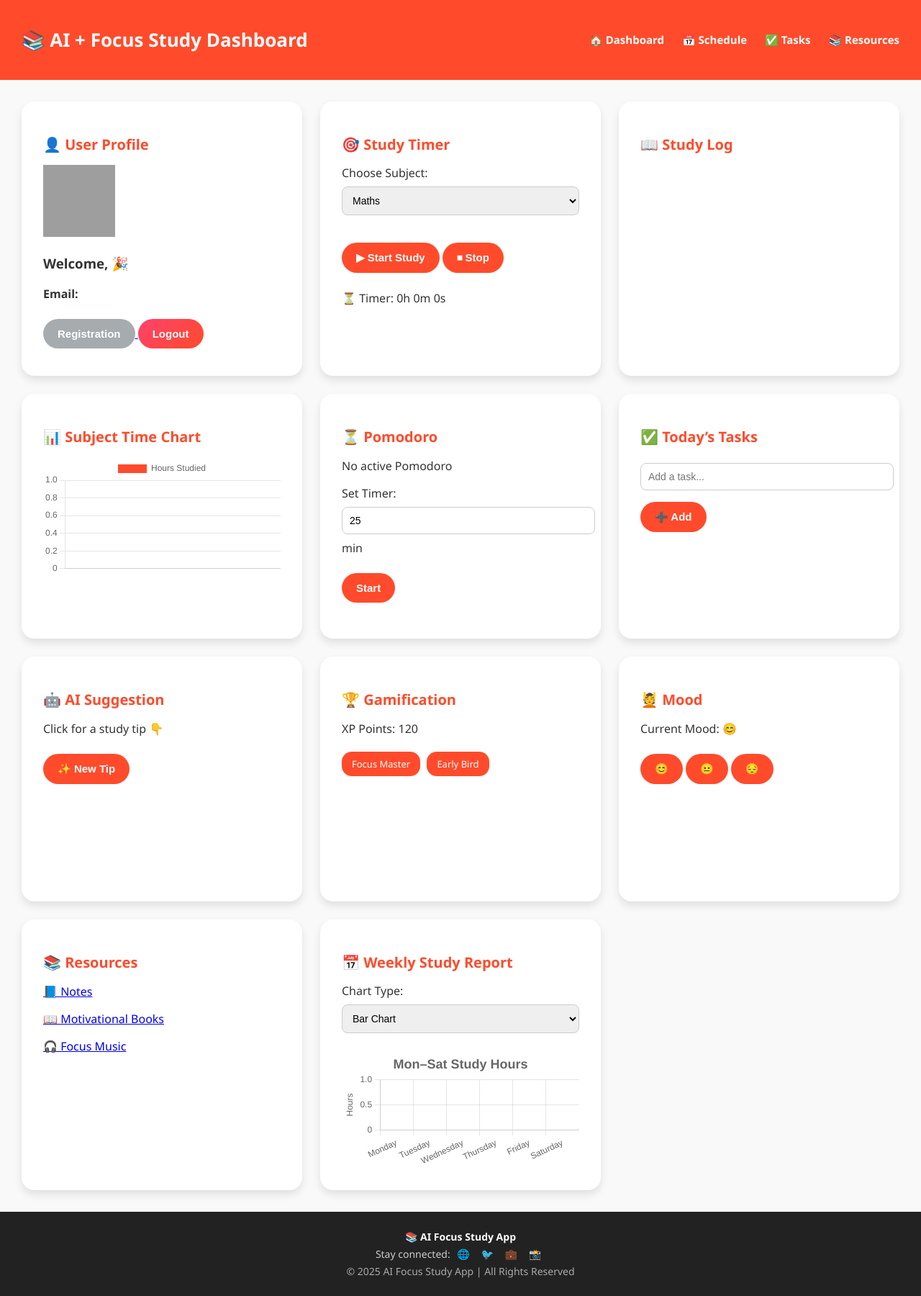
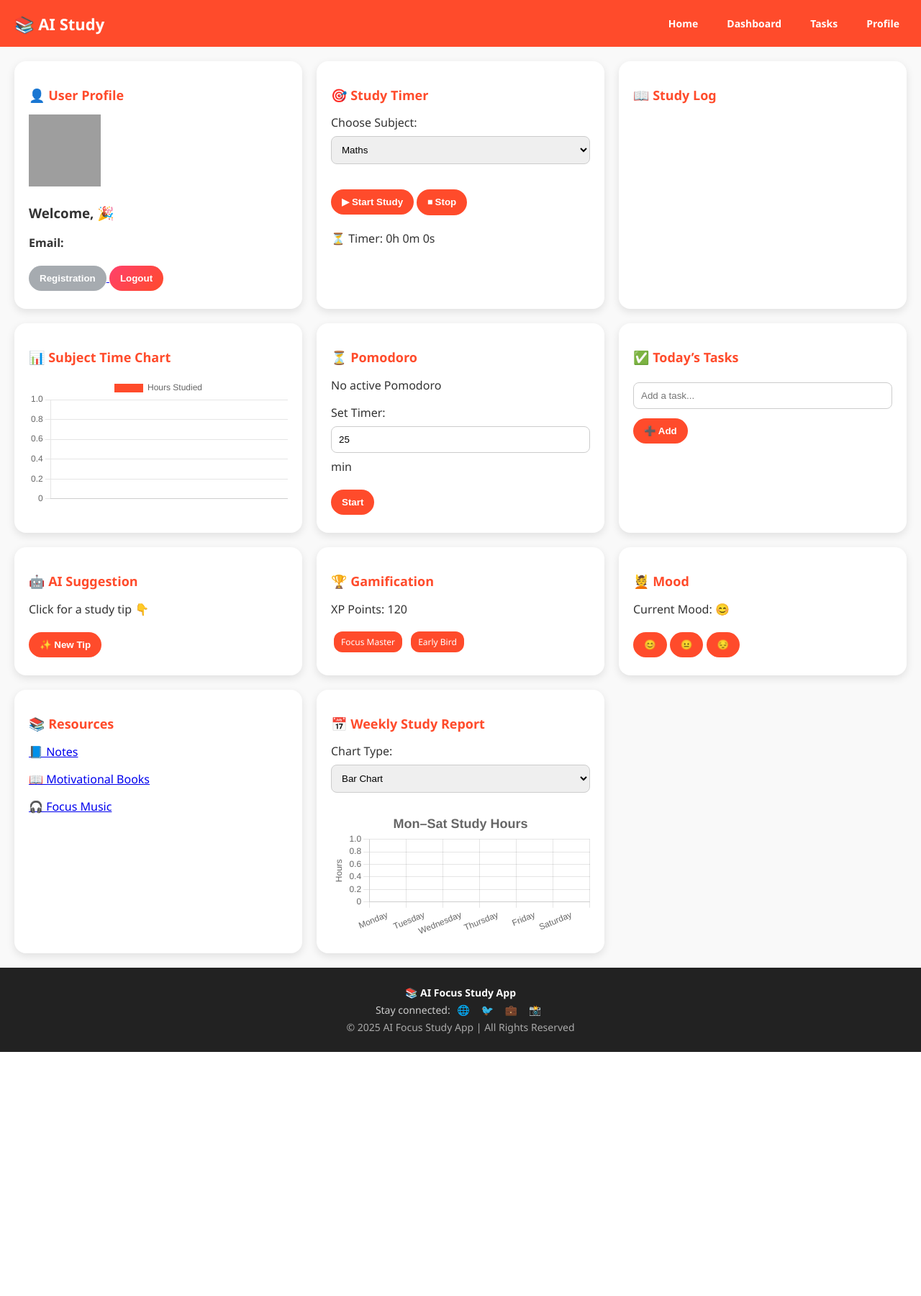
Before and after one commit to GorNarendrasinh/Smart-Focus-Study-App, a Django app: page /userdashbored/ in a window 1280 px wide. Shown: the whole page at 72% size. After the commit the page ends 1461 px from the top, so only its background shows below. Run offline with Django 5.2, Linux system fonts and the light colour scheme; a user stored in the database is signed in; grey boxes are pictures that could not be loaded.

Commit message:
Update userdashbored.html

```diff
--- a/focusstudy/templates/userdashbored.html
+++ b/focusstudy/templates/userdashbored.html
@@ -6,37 +6,214 @@
   <title>📚 AI + Focus Study Dashboard</title>
   <script src="https://cdn.jsdelivr.net/npm/chart.js"></script>
   <style>
-   body { font-family:'Segoe UI',sans-serif; margin:0; padding:0; background:#f9f9f9; color:#333; }
-   header { background:#ff4b2b; color:#fff; padding:20px 30px; display:flex; justify-content:space-between; align-items:center; }
-   header h1 { font-size:26px; }
-   .nav-links { list-style:none; display:flex; gap:25px; margin:0; padding:0; }
-   .nav-links li a { color:#fff; text-decoration:none; font-weight:bold; transition:0.3s; }
-   .nav-links li a:hover { color:#000; background:#fff; padding:6px 12px; border-radius:12px; }
-   .container { display:grid; grid-template-columns:repeat(auto-fit,minmax(380px,1fr)); gap:25px; padding:30px; }
-   .card { background:#fff; padding:30px; border-radius:18px; box-shadow:0 6px 12px rgba(0,0,0,0.1); min-height:280px; }
-   .card h2 { margin-bottom:15px; color:#ff4b2b; font-size:20px; }
-   button { background:#ff4b2b; color:#fff; border:none; padding:12px 20px; border-radius:25px; cursor:pointer; margin:8px 0; font-weight:bold; font-size:15px; }
-   button:disabled { background:#aaa; cursor:not-allowed; }
-   input, select { padding:10px; margin:8px 0; border-radius:8px; border:1px solid #ccc; font-size:14px; width:100%; }
-   ul { list-style:none; padding:0; }
-   li { margin:8px 0; font-size:15px; }
-   .badge { display:inline-block; background:#ff4b2b; color:#fff; padding:8px 14px; border-radius:14px; margin:5px 5px 0 0; font-size:13px; }
-   .delete-btn { background:#999; font-size:13px; padding:5px 10px; margin-left:12px; border-radius:12px; cursor:pointer; }
+body{
+  font-family:'Segoe UI',sans-serif;
+  margin:0;
+  padding:0;
+  background:#f9f9f9;
+  color:#333;
+  overflow-x:hidden;
+}
+
+/* ================= HEADER ================= */
+header{
+  background:#ff4b2b;
+  color:#fff;
+  padding:15px 20px;
+  display:flex;
+  justify-content:space-between;
+  align-items:center;
+  flex-wrap:wrap;
+  position:sticky;
+  top:0;
+  z-index:1000;
+}
+
+header h1{
+  font-size:22px;
+  margin:0;
+}
+
+/* ================= NAV ================= */
+.nav-links{
+  list-style:none;
+  display:flex;
+  gap:20px;
+  margin:0;
+  padding:0;
+}
+
+.nav-links li a{
+  color:#fff;
+  text-decoration:none;
+  font-weight:bold;
+  padding:6px 10px;
+  border-radius:8px;
+  transition:0.3s;
+}
+
+.nav-links li a:hover{
+  background:#fff;
+  color:#000;
+}
+
+/* ================= HAMBURGER ================= */
+.menu-toggle{
+  display:none;
+  font-size:28px;
+  cursor:pointer;
+}
+
+/* ================= CONTAINER ================= */
+.container{
+  display:grid;
+  grid-template-columns:repeat(auto-fit,minmax(300px,1fr));
+  gap:20px;
+  padding:20px;
+  box-sizing:border-box;
+}
+
+/* ================= CARD ================= */
+.card{
+  background:#fff;
+  padding:20px;
+  border-radius:16px;
+  box-shadow:0 4px 12px rgba(0,0,0,0.1);
+  overflow:hidden;
+}
+
+.card h2{
+  margin-bottom:15px;
+  color:#ff4b2b;
+  font-size:18px;
+}
+
+/* ================= BUTTON ================= */
+button{
+  background:#ff4b2b;
+  color:#fff;
+  border:none;
+  padding:10px 15px;
+  border-radius:20px;
+  cursor:pointer;
+  font-weight:bold;
+  margin:5px 0;
+}
+
+button:hover{opacity:0.85}
+
+button:disabled{
+  background:#aaa;
+  cursor:not-allowed;
+}
+
+/* ================= INPUT ================= */
+input, select{
+  width:100%;
+  padding:10px;
+  margin:8px 0;
+  border-radius:8px;
+  border:1px solid #ccc;
+  box-sizing:border-box;
+}
+
+/* ================= LIST ================= */
+ul{
+  list-style:none;
+  padding:0;
+}
+
+li{
+  margin:8px 0;
+  font-size:14px;
+  word-break:break-word;
+}
+
+/* ================= BADGE ================= */
+.badge{
+  display:inline-block;
+  background:#ff4b2b;
+  color:#fff;
+  padding:6px 10px;
+  border-radius:12px;
+  margin:4px;
+  font-size:12px;
+}
+
+/* ================= DELETE BTN ================= */
+.delete-btn{
+  background:#777;
+  font-size:12px;
+  padding:5px 8px;
+  border-radius:10px;
+  margin-left:8px;
+}
+
+/* ================= RESPONSIVE ================= */
+@media(max-width:768px){
+
+  .menu-toggle{
+    display:block;
+  }
+
+  /* 🔥 FIX MAIN ISSUE: NO ABSOLUTE POSITION */
+  .nav-links{
+    display:none;
+    flex-direction:column;
+    width:100%;
+    background:#ff4b2b;
+    text-align:center;
+    padding:10px 0;
+
+    position:relative;   /* ✅ FIX: removed overlap problem */
+    margin-top:10px;     /* ✅ pushes content down */
+  }
+
+  .nav-links.active{
+    display:flex;
+  }
+
+  .nav-links li{
+    padding:10px 0;
+  }
+
+  .container{
+    grid-template-columns:1fr;
+    padding:15px;
+  }
+
+  button{
+    width:100%;
+  }
+}
+
+/* ================= SMALL MOBILE ================= */
+@media(max-width:480px){
+  header h1{
+    font-size:18px;
+  }
+
+  .card{
+    padding:15px;
+  }
+}
 
   </style>
 </head>
 <body>
+<header>
+  <h1>📚 AI Study</h1>
 
-<header>
-  <h1>📚 AI + Focus Study Dashboard</h1>
-  <nav>
-    <ul class="nav-links">
-      <li><a href="/">🏠 Dashboard</a></li>
-      <li><a href="/timetable">📅 Schedule</a></li>
-      <li><a href="/todo">✅ Tasks</a></li>
-      <li><a href="/motivationbook">📚 Resources</a></li>
-    </ul>
-  </nav>
+  <!-- HAMBURGER -->
+  <div class="menu-toggle" onclick="toggleMenu()">☰</div>
+
+  <!-- NAV -->
+  <ul class="nav-links" id="navLinks">
+    <li><a href="#">Home</a></li>
+    <li><a href="#">Dashboard</a></li>
+    <li><a href="#">Tasks</a></li>
+    <li><a href="#">Profile</a></li>
+  </ul>
 </header>
 
 <div class="container">
@@ -356,6 +533,9 @@ function updateChart(){
 
   // === On Page Load ===
   window.addEventListener("load", updateWeeklyChart);
+function toggleMenu(){
+  document.getElementById("navLinks").classList.toggle("active");
+}
 
 </script>
 </body>
```
